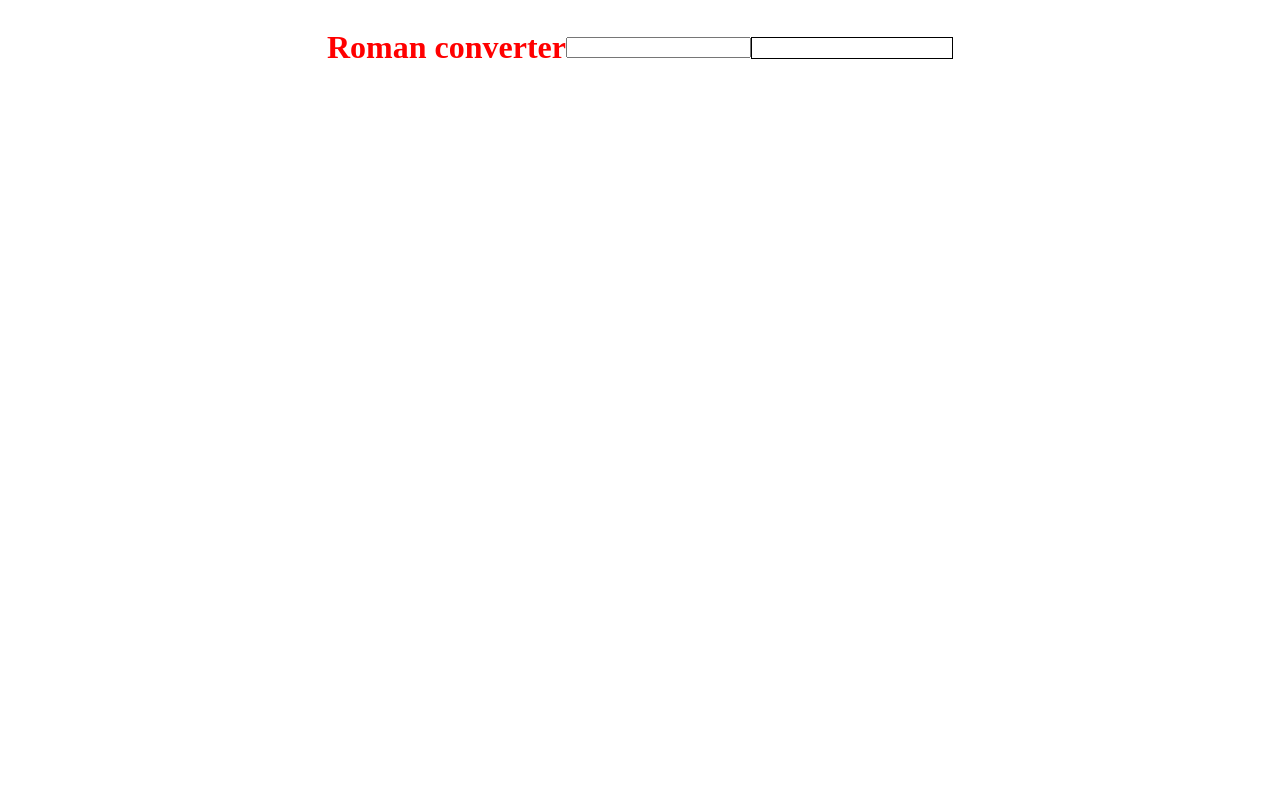
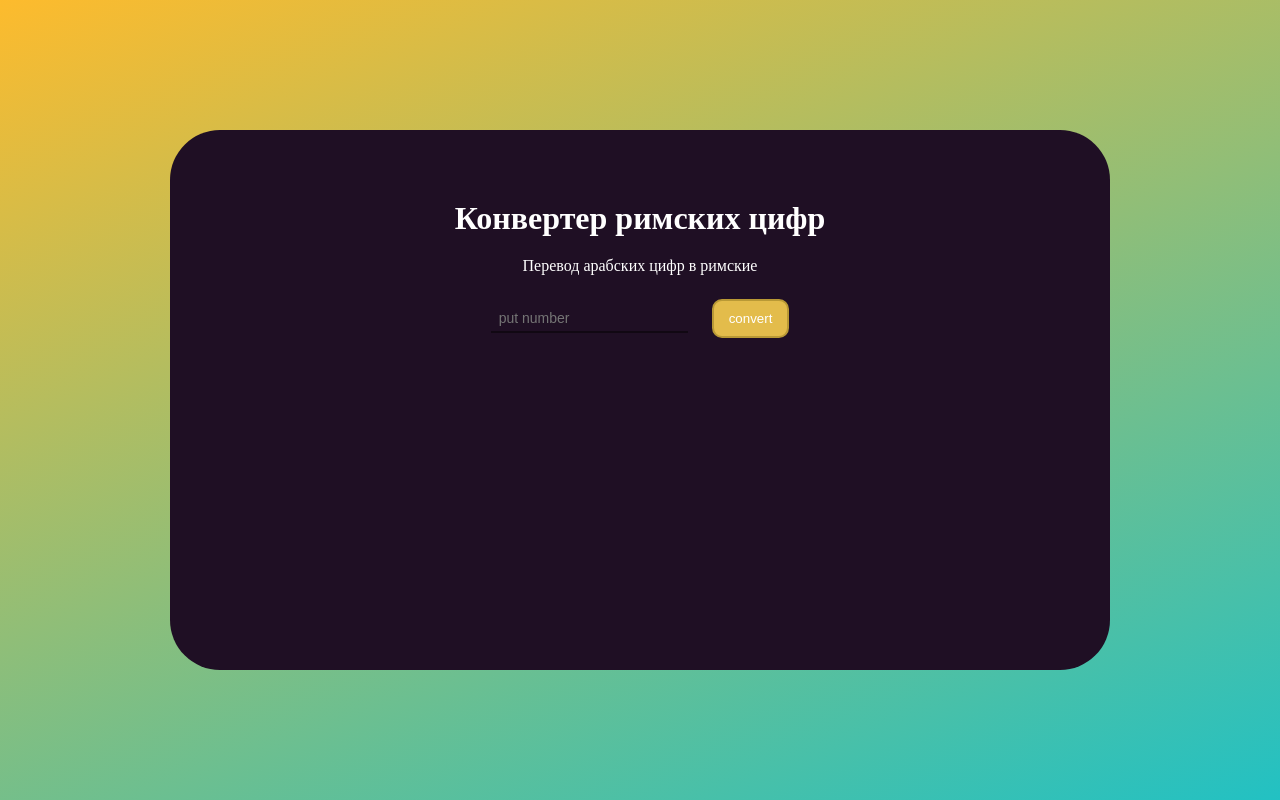
Before and after one commit to StraussJack/Roman_converter, a plain HTML site: page index.html in a window 1280 px wide. Drawn offline with Linux system fonts and the light colour scheme.

Commit message:
changes added

```diff
--- a/index.html
+++ b/index.html
@@ -6,12 +6,19 @@
     <link rel="stylesheet" href="style.css">
     <script src="script.js"></script>
     <title>Roman converter</title>
+
+
 </head>
 <body>
-    <div class="wrapper">
-    <h1 class="title">Roman converter</h1>
-    <input type="text">
-    <div class="output"></div>
+
+<div class="wrapper">
+<h1>Конвертер римских цифр</h1>
+<p>Перевод арабских цифр в римские</p>
+<input type="number" placeholder="put number" min = 0>
+<button class="btn">convert</button>
 </div>
+
+
+
 </body>
 </html>
--- a/style.css
+++ b/style.css
@@ -1,17 +1,64 @@
+* {
+    margin: 0;
+    padding: 0;
+}
+
+body {
+    width: 100%;
+    min-height: 100vh;
+    background: rgb(34 193 195);
+    background: linear-gradient(339deg, rgba(34, 193, 195, 1) 0%, rgba(253, 187, 45, 1) 100%);
+    display: flex;
+    justify-content: center;
+    align-items: center;
+}
+
 .wrapper {
-    display: flex;
-    flex-wrap: wrap;
-    align-items: center;
-    justify-content: center;
+    width: 900px;
+    height: 500px;
+    border-radius: 50px;
+    padding: 20px;
+    background: #1f0f24;
+    text-align: center;
+    color: #fff;
+}
+
+.wrapper h1 {
+margin-top: 50px;
+}
+
+.wrapper p {
+    margin-top: 20px;
+}
 
 
-}
-.title {
-    color: red;
+.wrapper input {
+    margin-top: 30px;
+    background: transparent;
+    border: 0;
+    border-bottom: 2px solid #110813;
+    color: #fcfcfc;
+    font-size: 14px;
+    padding: 5px 8px;
+    outline: none;
 }
 
-.output {
-    height: 20px;
-    width: 200px;
-    border: 1px solid black;
+
+.wrapper input:focus {
+    border-bottom-color: #6e2d7d;
 }
+
+.btn {
+    background: #e3bc4b;
+    color: #fff;
+    border-radius: 10px;
+    border: 2px solid #b99935;
+    padding: 10px 15px;
+    margin-left: 20px;
+    cursor: pointer;
+    transition: transform 500ms ease;
+}
+
+.btn:hover {
+    transform: scale(1.1) translateY(-5px);
+}
```
